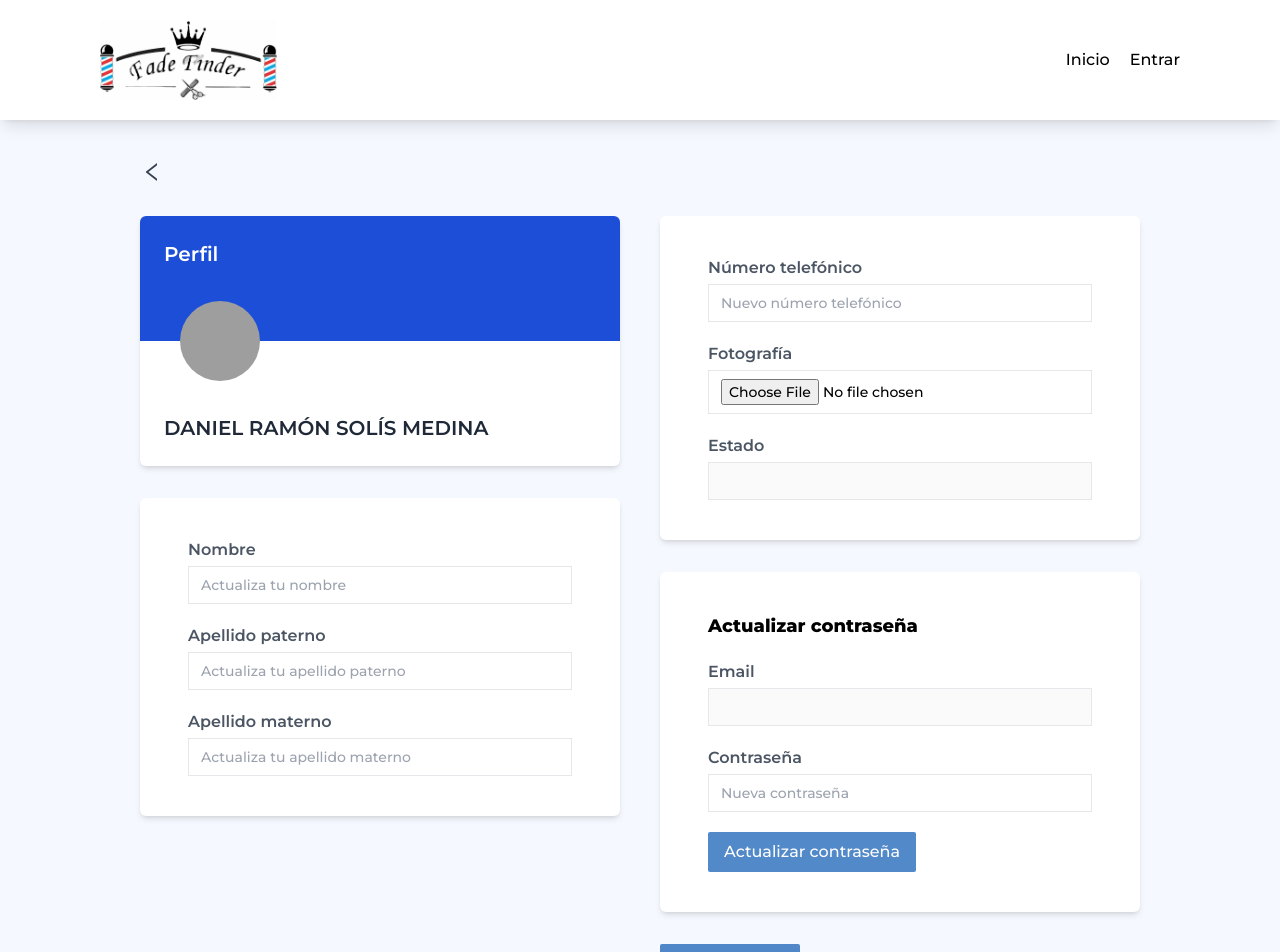
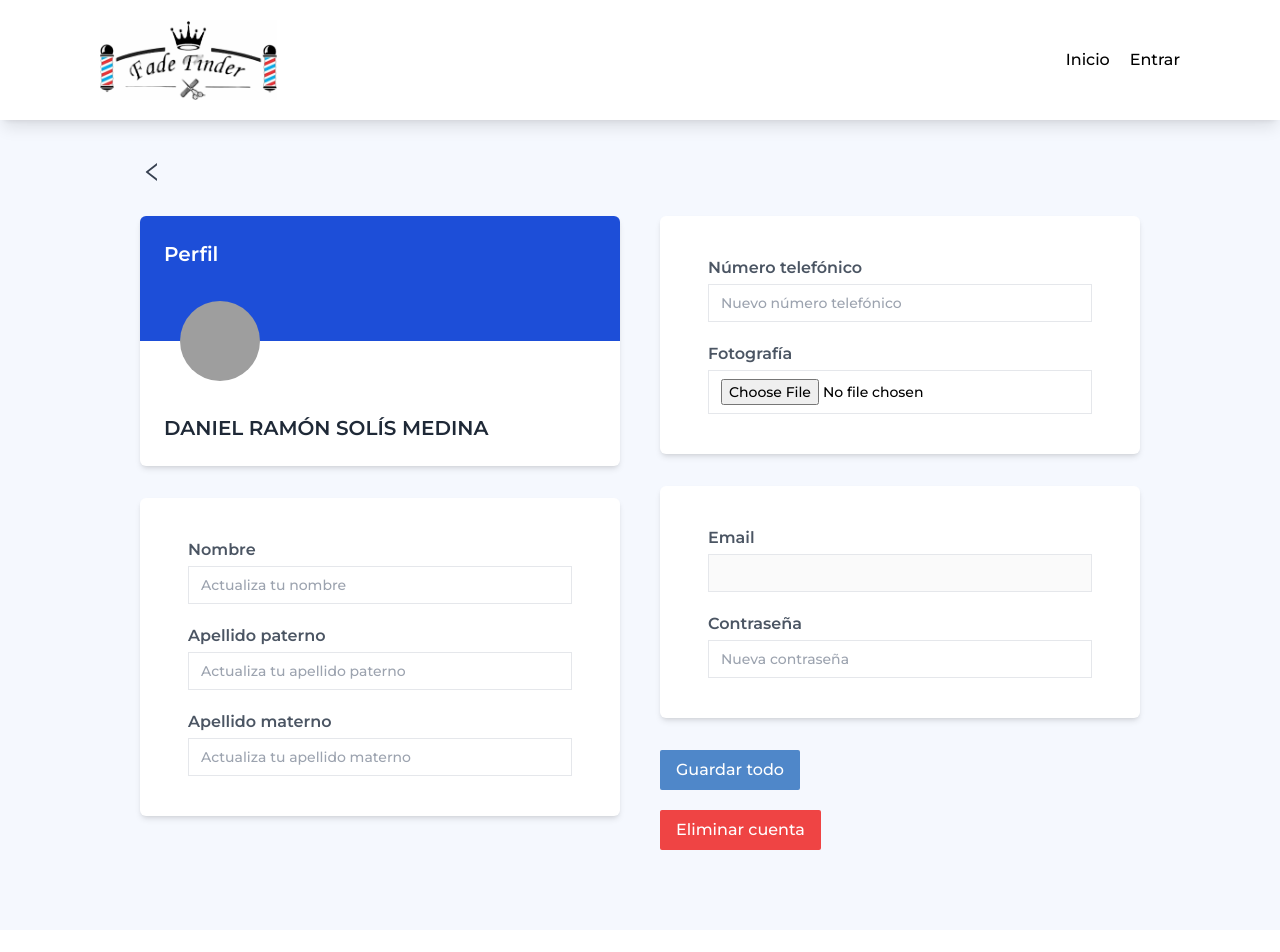
Before and after one commit to fade-finder/fade-finder, a React (Vite) app in the folder frontend/: page /perfil in a window 1280 px wide. Shown: the top 952 px of the page. After the commit the page ends 930 px from the top, so only its background shows below. Built offline with nearby package versions, Linux system fonts and the light colour scheme; grey boxes are pictures that could not be loaded.

Commit message:
Realice algunos cambios a la interfaz de perfil

```diff
--- a/frontend/src/pages/Perfil.jsx
+++ b/frontend/src/pages/Perfil.jsx
@@ -10,10 +10,8 @@ import { useNavigate } from 'react-router-dom'
 
 const Perfil = () => {
 	const navigate = useNavigate()
-	const id = 1
-	const rol = 0
-
 	const [usuario, setUsuario] = useState({
+		id: '1',
 		email: '',
 		password: '',
 		nombre: '',
@@ -21,7 +19,7 @@ const Perfil = () => {
 		ap_materno: '',
 		telefono: '',
 		foto: '',
-		estado: '',
+		rol: '0',
 	})
 
 	// Funciones
@@ -31,8 +29,6 @@ const Perfil = () => {
 			[name]: value,
 		})
 	}
-
-	const handleClickActualizarPassword = () => {}
 
 	const handleClickGuardarTodo = () => {}
 
@@ -49,9 +45,7 @@ const Perfil = () => {
 		})
 		if (isConfirmed) {
 			try {
-				const res = await axios.delete(
-					'http://localhost:3000/cliente/perfil/' + id
-				)
+				await axios.delete('http://localhost:3000/cliente/perfil/' + usuario.id)
 				Swal.fire({
 					title: 'Cuenta eliminada!',
 					text: 'La cuenta fue eliminada de la base de datos',
@@ -60,14 +54,10 @@ const Perfil = () => {
 					timer: 2000,
 				})
 				setTimeout(() => {
-					navigate('/')
+					navigate('/login')
 				}, 2000)
 			} catch (error) {
-				Swal.fire({
-					icon: 'error',
-					title: 'Error',
-					text: error.message + ': ' + error.code,
-				})
+				Swal.fire('Error', error, 'error')
 			}
 		}
 	}
@@ -153,19 +143,8 @@ const Perfil = () => {
 								value={usuario.foto}
 								onChange={e => changeStateValue(e.target.id, e.target.value)}
 							/>
-							<Input
-								label='Estado'
-								type='text'
-								name='estado'
-								id='estado'
-								placeholder=''
-								value={usuario.estado}
-								activo={false}
-								onChange={e => changeStateValue(e.target.id, e.target.value)}
-							/>
 						</div>
 						<div className='w-full bg-white rounded-md shadow-md flex flex-col justify-center items-start gap-y-5 py-10 px-12'>
-							<h2 className='text-lg font-bold'>Actualizar contraseña</h2>
 							<Input
 								label='Email'
 								type='email'
@@ -185,11 +164,6 @@ const Perfil = () => {
 								value={usuario.password}
 								onChange={e => changeStateValue(e.target.id, e.target.value)}
 							/>
-							<SmallButton
-								type='submit'
-								texto='Actualizar contraseña'
-								onClick={() => handleClickActualizarPassword}
-							/>
 						</div>
 						<div className='w-full flex flex-col justify-center items-start gap-y-5'>
 							<SmallButton
@@ -197,7 +171,7 @@ const Perfil = () => {
 								texto='Guardar todo'
 								onClick={() => handleClickGuardarTodo()}
 							/>
-							{rol == 0 && (
+							{usuario.rol == 0 && (
 								<SmallButton
 									type='submit'
 									texto='Eliminar cuenta'
```
